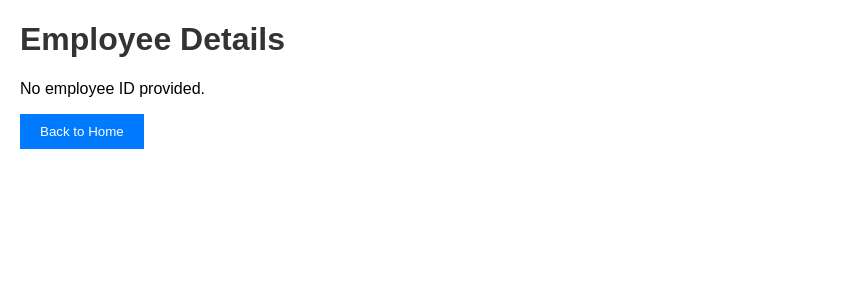
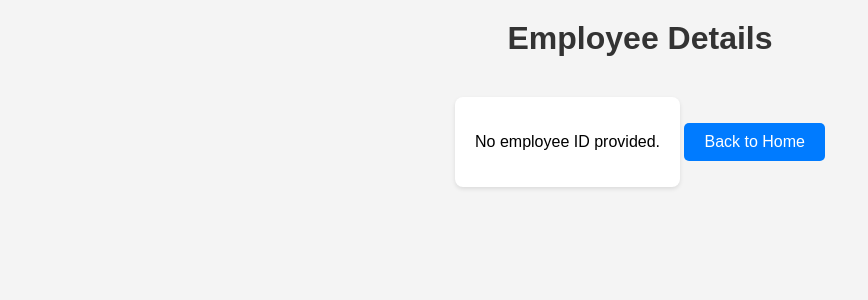
Before and after one commit to BlueHatThebe/Employee-Management-API, a Flask app: template templates/employee_Details.html in a window 1280 px wide. Shown: the top 300 px of the page, without its empty margins (0-868 px from the left). Run offline with Flask 3, Linux system fonts and the light colour scheme; the template is opened without the code that fills it, so the values that code supplies are empty; data comes from the database, SQL or seed files in the repository.

Commit message:
added changes to frontend and Flask code

```diff
--- a/app.py
+++ b/app.py
@@ -3,7 +3,6 @@ from flask_cors import CORS
 import sqlite3
 import json
 import os
-
 
 app = Flask(__name__, static_folder='static')  # Ensure Flask knows where the static folder is
 CORS(app)
@@ -44,12 +43,18 @@ def handle_invalid_data_response(message):
 def handle_internal_error(error):
     return jsonify({"status": "error", "message": "An internal error occurred"}), 500
 
+# Serve static files
+@app.route('/static/<path:filename>')
+def serve_static(filename):
+    return send_from_directory(app.static_folder, filename)
+
+# Serve HTML files from root
 @app.route("/", defaults={"filename": "index.html"})
 @app.route("/<path:filename>")
-def serve_static(filename):
+def index(filename):
     if filename.endswith('.html'):
         return render_template(filename)
-    # Flask automatically serves static files from the 'static' folder
+    # For any other file types, serve them from the 'static' folder
     return send_from_directory(app.static_folder, filename)
 
 # API endpoints
@@ -238,4 +243,4 @@ if __name__ == "__main__":
     # Initialize the database
     init_db()
     # Run the Flask app
-    app.run(debug=True)
+    app.run(debug=True, host='0.0.0.0')
--- a/templates/employee_Details.html
+++ b/templates/employee_Details.html
@@ -6,8 +6,58 @@
     <title>Employee Details</title>
     <link rel="stylesheet" href="{{ url_for('static', filename='styles.css') }}">
     <style>
+        body {
+            font-family: Arial, sans-serif;
+            text-align: center; /* Center align text in the body */
+            margin: 0;
+            padding: 0;
+            background-color: #f4f4f4;
+        }
+
+        h1 {
+            margin: 20px 0;
+        }
+
+        #employee-details-div {
+            display: inline-block;
+            text-align: left; /* Align text to the left for better readability */
+            background-color: #fff;
+            padding: 20px;
+            border-radius: 8px;
+            box-shadow: 0 2px 4px rgba(0, 0, 0, 0.1);
+            margin: 20px auto;
+        }
+
+        #employee-details-div ul {
+            list-style-type: none; /* Remove default list styling */
+            padding: 0;
+            margin: 0;
+            text-align: center; /* Center align the list items */
+        }
+
+        #employee-details-div li {
+            margin: 5px 0;
+        }
+
+        #back-to-list {
+            display: inline-block;
+            margin-top: 20px;
+            padding: 10px 20px;
+            border: none;
+            background-color: #007bff;
+            color: #fff;
+            font-size: 16px;
+            border-radius: 5px;
+            cursor: pointer;
+            text-decoration: none;
+        }
+
+        #back-to-list:hover {
+            background-color: #0056b3;
+        }
+
         h3 {
-            text-align: center;
+            margin-top: 20px;
         }
     </style>
 </head>
```
Also changed, not shown: vercel.json (added).
